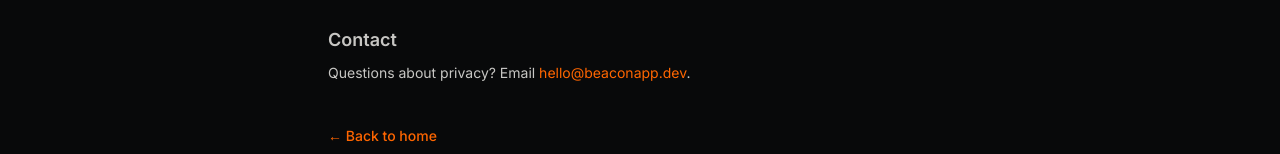
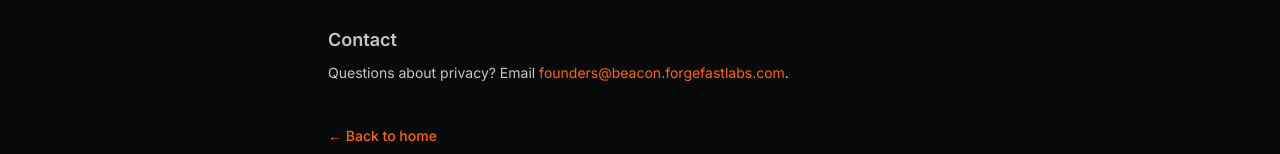
Before and after one commit to aryanpachori/Beacon, a Next.js app in the folder frontend/: page /privacy in a window 1280 px wide. Shown: the part 488-642 px from the top of the page. Built offline with nearby package versions, Linux system fonts and the light colour scheme.

Commit message:
Update contact email to founders@beacon.forgefastlabs.com

```diff
--- a/frontend/src/app/(public)/privacy/page.tsx
+++ b/frontend/src/app/(public)/privacy/page.tsx
@@ -34,8 +34,8 @@
               <h2 className="mb-2 text-lg font-semibold text-dl-forest">Contact</h2>
               <p>
                 Questions about privacy? Email{' '}
-                <a href="mailto:hello@beaconapp.dev" className="text-dl-teal underline-offset-2 hover:underline">
-                  hello@beaconapp.dev
+                <a href="mailto:founders@beacon.forgefastlabs.com" className="text-dl-teal underline-offset-2 hover:underline">
+                  founders@beacon.forgefastlabs.com
                 </a>
                 .
               </p>
--- a/frontend/src/app/(public)/terms/page.tsx
+++ b/frontend/src/app/(public)/terms/page.tsx
@@ -34,8 +34,8 @@
               <h2 className="mb-2 text-lg font-semibold text-dl-forest">Contact</h2>
               <p>
                 Questions? Email{' '}
-                <a href="mailto:hello@beaconapp.dev" className="text-dl-teal underline-offset-2 hover:underline">
-                  hello@beaconapp.dev
+                <a href="mailto:founders@beacon.forgefastlabs.com" className="text-dl-teal underline-offset-2 hover:underline">
+                  founders@beacon.forgefastlabs.com
                 </a>
                 .
               </p>
--- a/frontend/src/components/landing/FinalCTA.tsx
+++ b/frontend/src/components/landing/FinalCTA.tsx
@@ -20,7 +20,7 @@
           <Link href="/register" className="btn-primary">
             Install Beacon — free
           </Link>
-          <a href="mailto:hello@beaconapp.dev" className="text-[13.5px] text-dl-muted underline decoration-dl-border underline-offset-4 transition-colors hover:text-dl-text hover:decoration-dl-muted">
+          <a href="mailto:founders@beacon.forgefastlabs.com" className="text-[13.5px] text-dl-muted underline decoration-dl-border underline-offset-4 transition-colors hover:text-dl-text hover:decoration-dl-muted">
             Talk to us
           </a>
         </div>
--- a/frontend/src/components/landing/v2/LandingCTA.tsx
+++ b/frontend/src/components/landing/v2/LandingCTA.tsx
@@ -16,7 +16,7 @@
         <Link href="/register" className="bl-btn-primary !px-6 !py-3.5">
           Install Beacon — free
         </Link>
-        <a href="mailto:hello@beaconapp.dev" className="bl-btn-ghost !px-[22px] !py-3.5">
+        <a href="mailto:founders@beacon.forgefastlabs.com" className="bl-btn-ghost !px-[22px] !py-3.5">
           Talk to us
         </a>
       </div>
--- a/frontend/src/components/landing/v2/LandingFooter.tsx
+++ b/frontend/src/components/landing/v2/LandingFooter.tsx
@@ -28,7 +28,7 @@
       { label: 'About', href: '#' },
       { label: 'Blog', href: '#' },
       { label: 'Careers', href: '#' },
-      { label: 'Contact', href: 'mailto:hello@beaconapp.dev' },
+      { label: 'Contact', href: 'mailto:founders@beacon.forgefastlabs.com' },
     ],
   },
   {
--- a/frontend/src/components/layout/Footer.tsx
+++ b/frontend/src/components/layout/Footer.tsx
@@ -19,7 +19,7 @@
     title: 'Company',
     links: [
       { label: 'About', href: '/#features' },
-      { label: 'Contact', href: 'mailto:hello@beaconapp.dev' },
+      { label: 'Contact', href: 'mailto:founders@beacon.forgefastlabs.com' },
     ],
   },
   {
--- a/frontend/src/components/pricing/PricingCTA.tsx
+++ b/frontend/src/components/pricing/PricingCTA.tsx
@@ -19,7 +19,7 @@
           Our team responds within one business day. Or start free and explore on your own.
         </p>
         <div className="mt-8 flex flex-wrap items-center justify-center gap-3">
-          <a href="mailto:hello@beaconapp.dev" className="btn-secondary">
+          <a href="mailto:founders@beacon.forgefastlabs.com" className="btn-secondary">
             Talk to sales
           </a>
           <Link href="/register" className="btn-primary">
```
